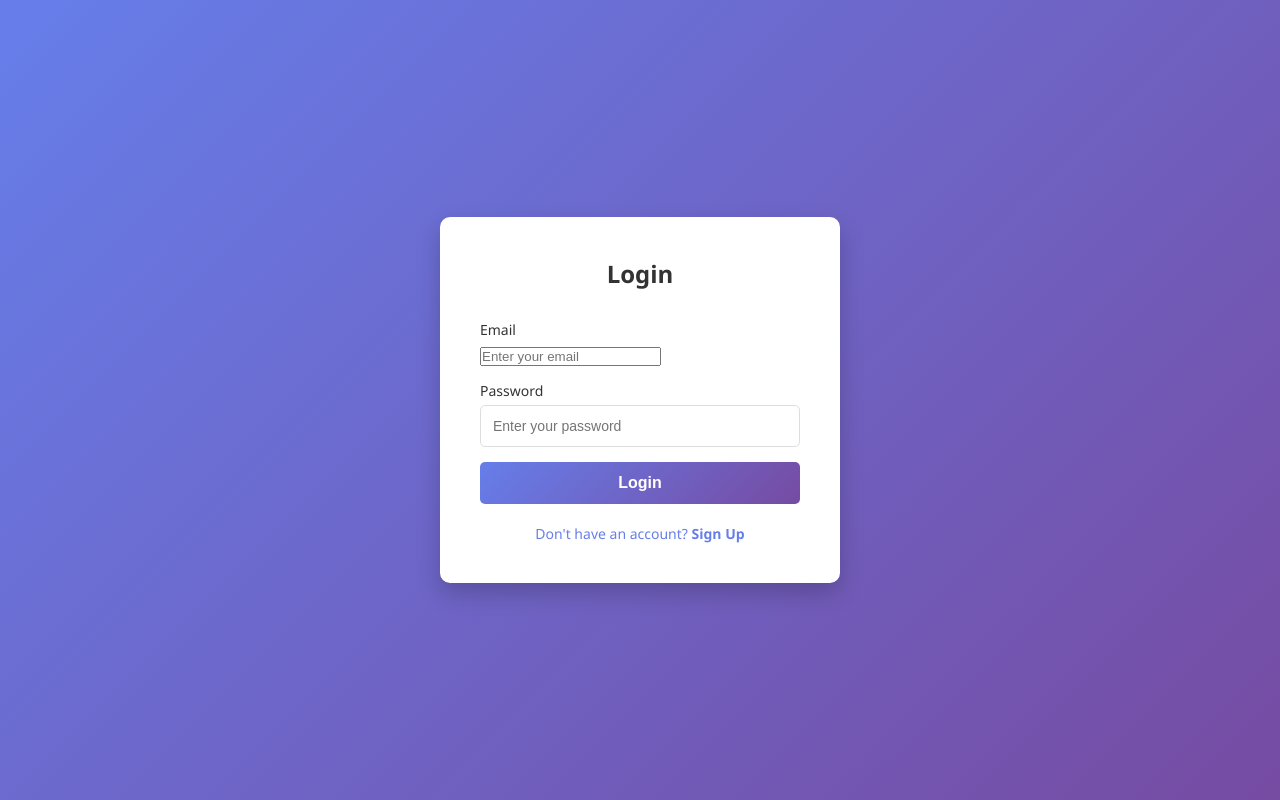
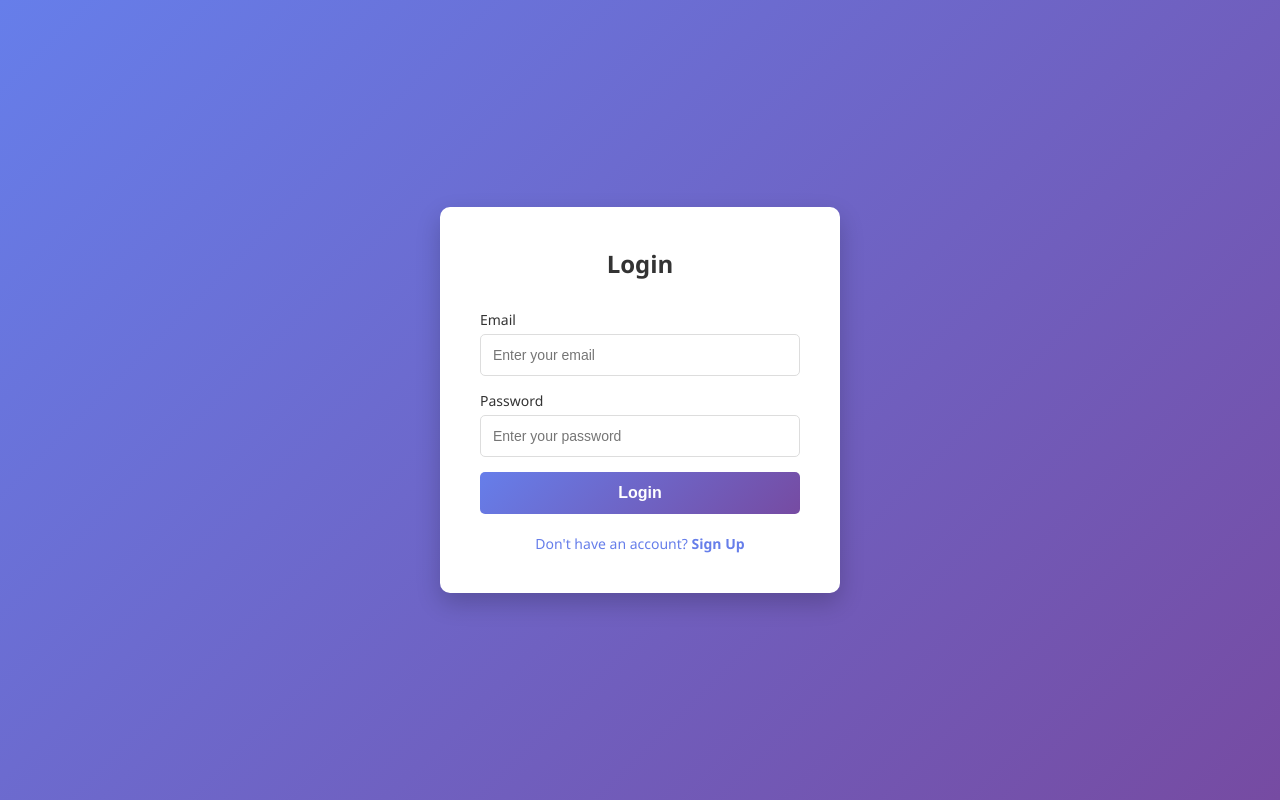
Before and after one commit to govindji556/Bank-Loan-management, a React (Vite) app in the folder client/: page /login in a window 1280 px wide. Built offline with nearby package versions, Linux system fonts and the light colour scheme.

Commit message:
frontend_changes

```diff
--- a/client/src/styles.css
+++ b/client/src/styles.css
@@ -29,7 +29,7 @@ body {
 .form-group { margin-bottom: 15px; }
 .form-group label { display: block; margin-bottom: 5px; font-weight: 500; font-size: 14px; }
 
-input[type="text"], input[type="password"], select {
+input[type="text"], input[type="email"], input[type="password"], select {
   width: 100%;
   padding: 12px;
   border: 1px solid #ddd;
```
Also changed, not shown: 1 other file (tests, documents, lock files or other folders).
